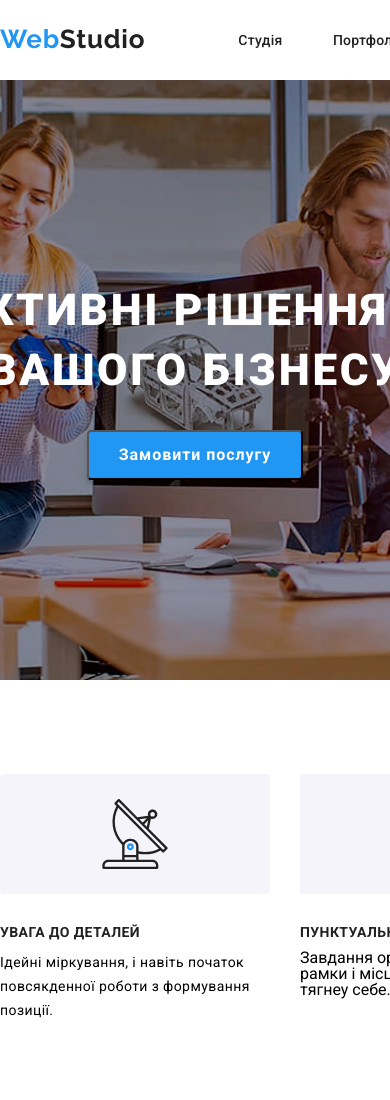
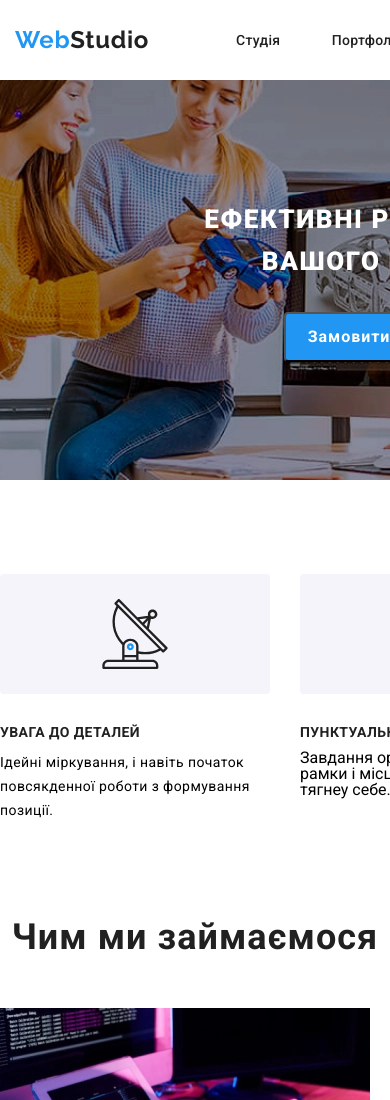
Before and after one commit to chenmarko77/WebStudio_scss, a plain HTML site: page index.html in a window 390 px wide. Shown: the top 1100 px of the page. Drawn offline with nearby package versions, Linux system fonts and the light colour scheme.

Commit message:
changes added

```diff
--- a/index.html
+++ b/index.html
@@ -41,14 +41,14 @@
             >
           </li>
         </ul>
-        <div class="header-navigation-mailtel">
+        <ul class="header-navigation-mailtel">
           <li class="header-navigation-mailtel-email">
             <a href="#">info@devstudio.com</a>
           </li>
           <li class="header-navigation-mailtel-tel">
             <a href="#">+38 096 111 11 11</a>
           </li>
-        </div>
+        </ul>
       </nav>
     </header>
     <main class="main">
--- a/scss/header.scss
+++ b/scss/header.scss
@@ -72,3 +72,47 @@
     color: var(--button-color);
     text-decoration: none;
   }
+
+  @media (max-width:768px){
+
+    .header{
+    &-navigation {
+      width: 768px;
+      height: 80px;
+      &-logo {
+        font-size: 24px;
+        line-height: 28.18px;
+
+        &-web {
+          margin-left: 15px;
+        }
+      }
+      & a {
+        margin-top: 26px;
+        margin-bottom: 26px;
+      }
+      &-list {
+        width: 283px;
+        margin-left: 87px;
+        height: 38px;
+      }
+      &-mailtel {
+        width: 123px;
+        display: flex;
+        flex-direction: column;
+
+        margin-left: 96px;
+        margin-bottom: 21px;
+        margin-top: 21px;
+        &-email {
+          height: 14px;
+          font-size: 14px;
+        }
+        &-tel {
+          height: 14px;
+          font-size: 14px;
+        }
+      }
+    }
+  }
+  }
--- a/scss/main.scss
+++ b/scss/main.scss
@@ -366,3 +366,26 @@ a {
 transform: translateY(15px);
 border-radius: 2px;
 }
+
+@media(max-width:768px){
+
+  .main{
+  &__call {
+    width: 768px;
+    height: 400px;
+
+    &__title {
+    font-size: 26px;
+    line-height: 42px;
+    width: 360px;
+    height: 84px;
+    margin-top: 118px;
+  }
+    &__button {
+      width: 200px;
+      height: 50px;
+    }
+  }
+  }
+
+}
```
Also changed, not shown: css/header.css, css/main.css, css/portfolio.css.
